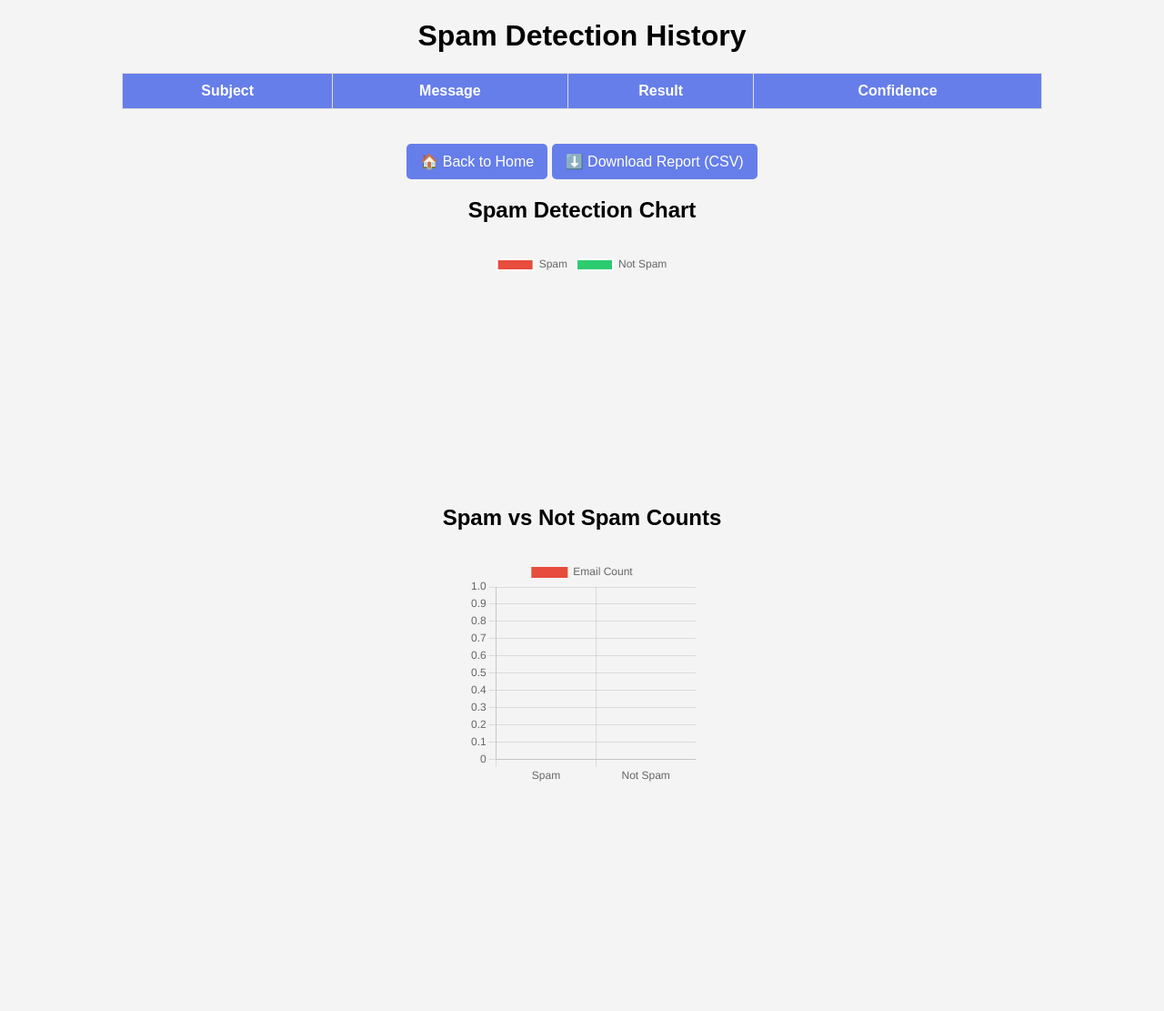
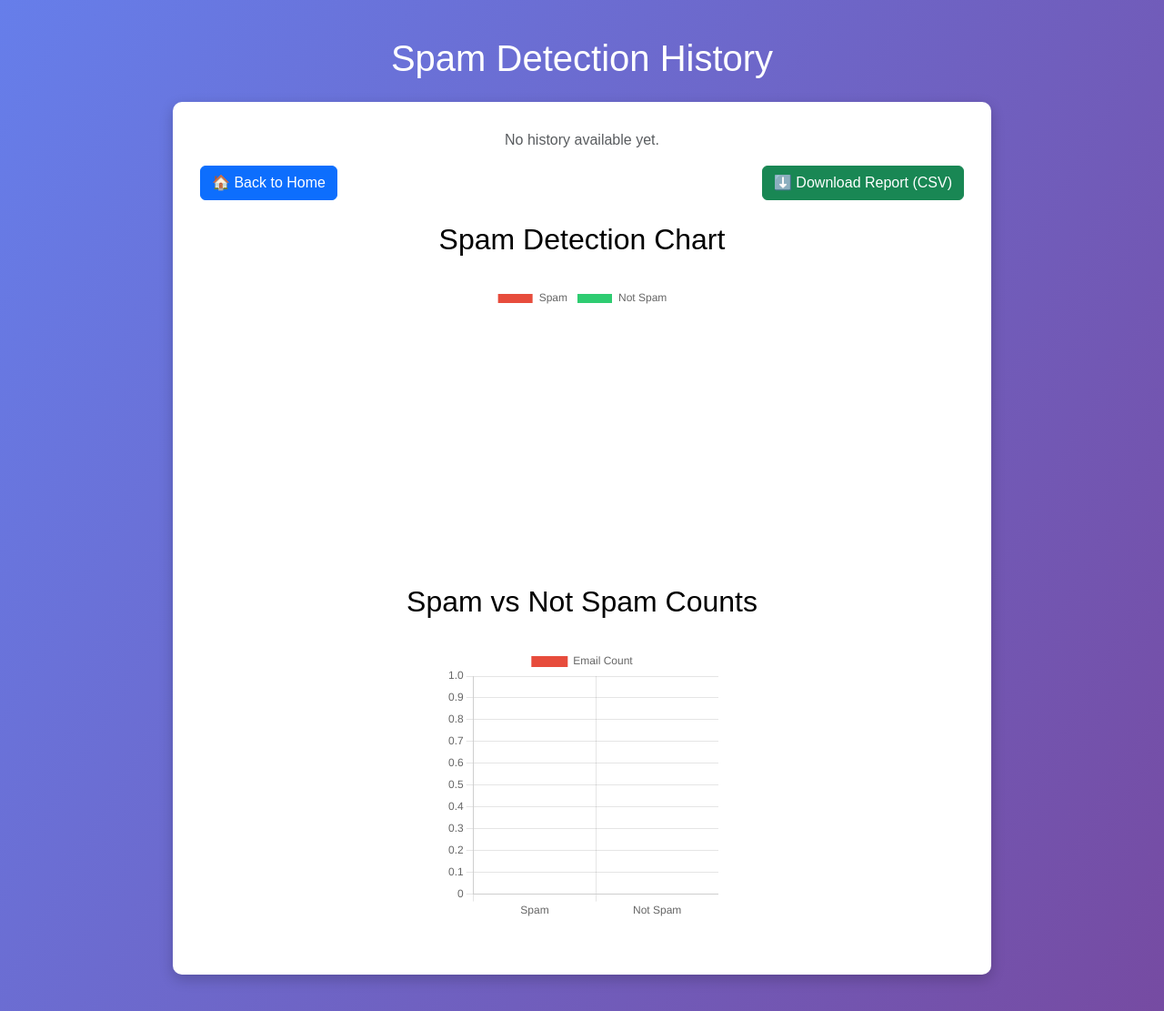
Before and after one commit to asfiyaasfiya728-spec/spam_classifier, a Flask app: page /history in a window 1280 px wide. Shown: the whole page at 91% size. Before the commit the page ends 859 px from the top, so only its background shows below. Run offline with Flask 3, Linux system fonts and the light colour scheme; lists and menus that the app fills with data are empty.

Commit message:
Update history.html with Bootstrap styling

```diff
--- a/templates/history.html
+++ b/templates/history.html
@@ -1,79 +1,79 @@
 <!DOCTYPE html>
-<html>
+<html lang="en">
 <head>
+    <meta charset="UTF-8">
     <title>Spam Detection History</title>
+    <!-- Bootstrap CSS -->
+    <link rel="stylesheet" href="https://cdn.jsdelivr.net/npm/bootstrap@5.3.0/dist/css/bootstrap.min.css">
     <style>
         body {
             font-family: Arial;
-    background: #f4f4f4;
+            background: linear-gradient(120deg,#667eea,#764ba2);
+            color: white;
             text-align: center;
+            padding: 40px;
         }
-table {
+        .container {
+            background: white;
+            color: black;
+            padding: 30px;
+            border-radius: 10px;
+            max-width: 900px;
             margin: auto;
-    border-collapse: collapse;
-    width: 80%;
-    background: white;
-}
-th, td {
-    border: 1px solid #ddd;
-    padding: 10px;
-}
-th {
-    background: #667eea;
-    color: white;
-}
-button, a.download {
-    margin-top: 20px;
-    display: inline-block;
-    text-decoration: none;
-    background: #667eea;
-    color: white;
-    padding: 10px 15px;
-    border-radius: 5px;
-}
-button:hover, a.download:hover {
-    background: #4a54e1;
+            box-shadow: 0 5px 15px rgba(0,0,0,0.2);
         }
         .chart-container {
-    width: 250px;
-    height: 250px;
+            width: 300px;
+            height: 300px;
             margin: 30px auto;
         }
     </style>
     <script src="https://cdn.jsdelivr.net/npm/chart.js"></script>
 </head>
 <body>
-<h1>Spam Detection History</h1>
-
-<table>
+    <h1 class="mb-4">Spam Detection History</h1>
+    <div class="container">
+        {% if history %}
+        <table class="table table-striped">
+            <thead class="table-dark">
                 <tr>
                     <th>Subject</th>
                     <th>Message</th>
                     <th>Result</th>
                     <th>Confidence</th>
+                    <th>Time</th>
                 </tr>
+            </thead>
+            <tbody>
                 {% for item in history %}
                 <tr>
                     <td>{{item.subject}}</td>
                     <td>{{item.message}}</td>
                     <td>{{item.prediction}}</td>
                     <td>{{item.confidence}}%</td>
+                    <td>{{item.time}}</td>
                 </tr>
                 {% endfor %}
+            </tbody>
         </table>
+        {% else %}
+        <p class="text-muted">No history available yet.</p>
+        {% endif %}
 
-<br>
-<a href="/" class="download">🏠 Back to Home</a>
-<a href="/download" class="download">⬇️ Download Report (CSV)</a>
+        <div class="d-flex justify-content-between mt-3">
+            <a href="/" class="btn btn-primary">🏠 Back to Home</a>
+            <a href="/download" class="btn btn-success">⬇️ Download Report (CSV)</a>
+        </div>
 
-<h2>Spam Detection Chart</h2>
+        <h2 class="mt-4">Spam Detection Chart</h2>
         <div class="chart-container">
             <canvas id="spamChart"></canvas>
         </div>
 
-<h2>Spam vs Not Spam Counts</h2>
+        <h2 class="mt-4">Spam vs Not Spam Counts</h2>
         <div class="chart-container">
             <canvas id="barChart"></canvas>
+        </div>
     </div>
 
     <script>
```
Lines whose indentation alone changed are shown as unchanged.
